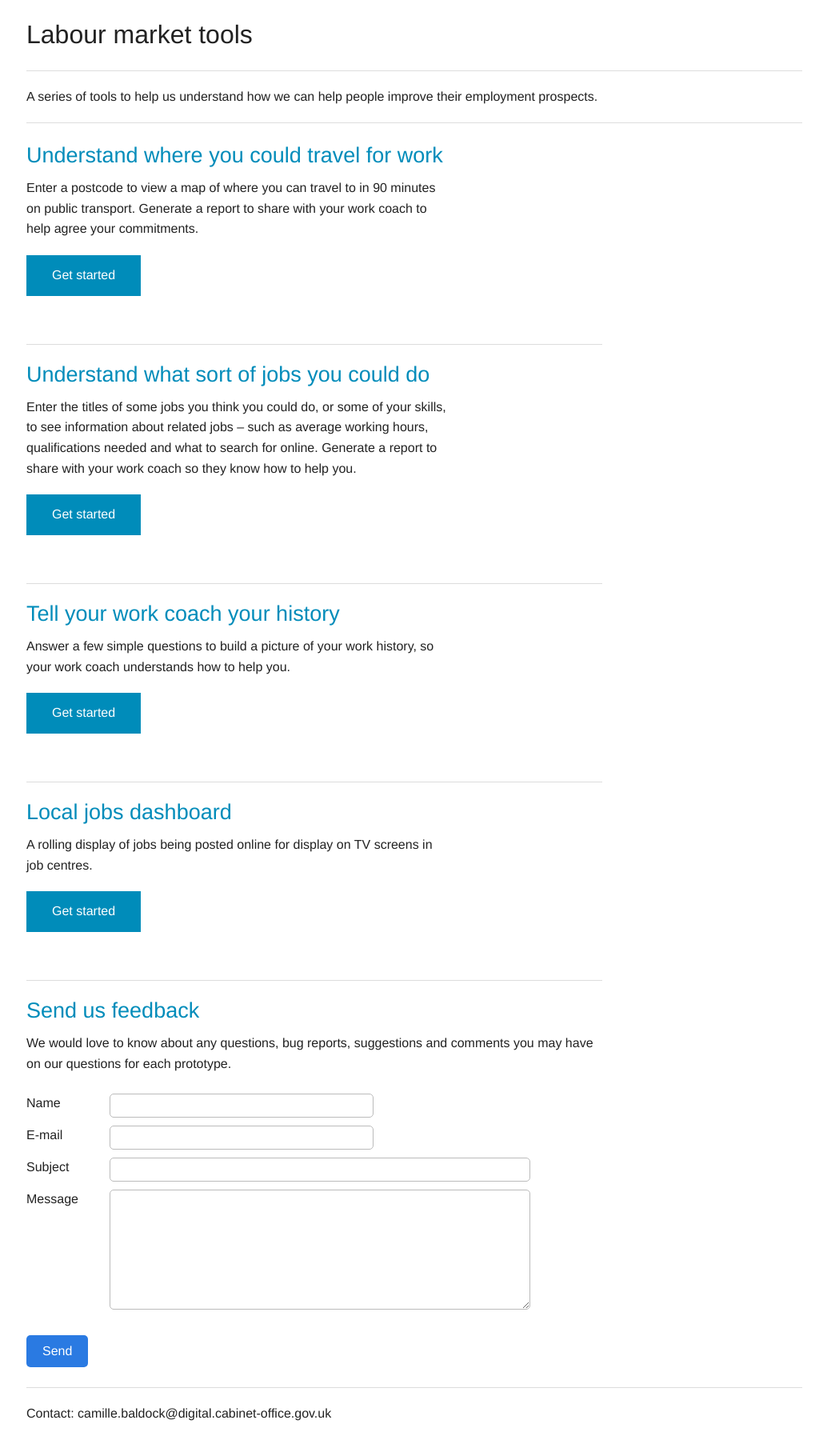
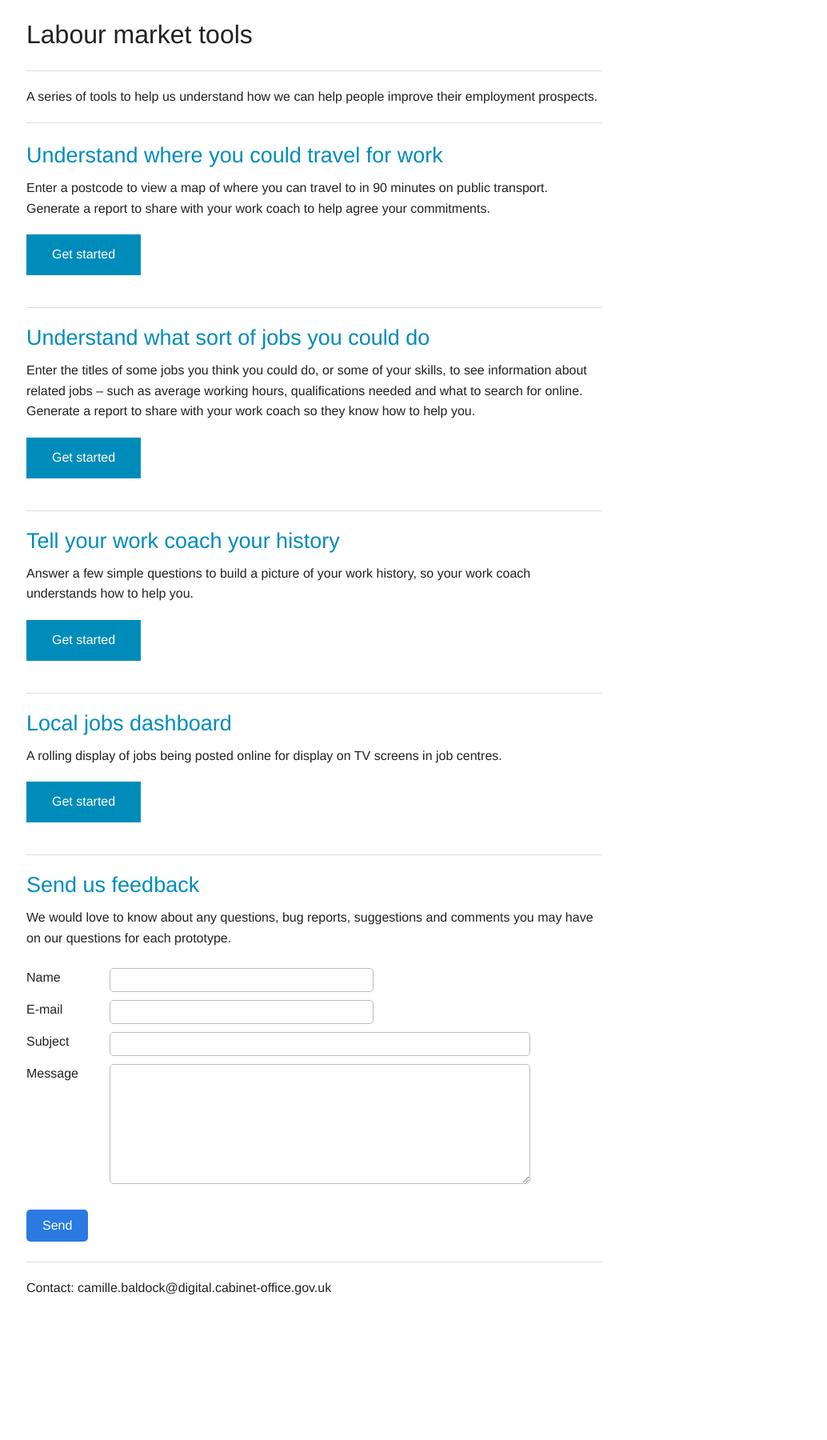
Before and after one commit to lm-tools/lmt-information, a Jekyll site: the page built from jekyll_source/index.html, in a window 1280 px wide. Shown: the whole page at 80% size, without its empty margins (122-1156 px from the left). Built offline with Jekyll 4.4.1, drawn with Linux system fonts in a browser that asks for light colours; after the commit the page ends 1643 px from its top, so only the background shows below that.

Commit message:
Clean up grid markup and css

```diff
--- a/jekyll_source/_layouts/default.html
+++ b/jekyll_source/_layouts/default.html
@@ -5,19 +5,19 @@
 
   <body>
     <div class="row">
-      <div class="large-12 columns">
+      <div class="medium-9 columns">
         <h1>Labour market tools</h1>
         <hr/>
+
         <p>A series of tools to help us understand how we can help people improve their employment prospects.
         <hr/>
+
       </div>
     </div>
 
 
     <div class="row">
-
-
-      <div class="large-9 columns" role="content">
+      <div class="medium-9 columns" role="content">
 
         <div id="success" style="display: none;" data-alert class="panel">
           <b>Thank you for your feedback!</b>
@@ -52,21 +52,17 @@
               <button type="submit">Send</button>
             </form>
         </article>
+        <hr/>
 
       </div>
-
     </div>
 
     <footer class="row">
-      <div class="large-12 columns">
-        <hr/>
-        <div class="row">
-          <div class="large-6 columns">
-            <p>Contact: camille.baldock@digital.cabinet-office.gov.uk</p>
-          </div>
-        </div>
+      <div class="columns">
+        <p>Contact: camille.baldock@digital.cabinet-office.gov.uk</p>
       </div>
     </footer>
+
     <script>
       function getParameterByName(name) {
         name = name.replace(/[\[]/, "\\[").replace(/[\]]/, "\\]");
--- a/jekyll_source/index.html
+++ b/jekyll_source/index.html
@@ -3,59 +3,29 @@ layout: default
 ---
 
 <article>
-
   <h3><a href="https://lmt-situational.herokuapp.com/">Understand where you could travel for work</a></h3>
-
-  <div class="row">
-    <div class="large-9 columns">
   <p>Enter a postcode to view a map of where you can travel to in 90 minutes on public transport. Generate a report to share with your work coach to help agree your commitments.</p>
   <p><a class="button" href="https://lmt-situational.herokuapp.com/">Get started</a></p>
-    </div>
-  </div>
 </article>
-
 <hr/>
 
 <article>
-
   <h3><a href="https://lmt-situational.herokuapp.com/sectors/">Understand what sort of jobs you could do</a></h3>
-
-  <div class="row">
-    <div class="large-9 columns">
   <p>Enter the titles of some jobs you think you could do, or some of your skills, to see information about related jobs – such as average working hours, qualifications needed and what to search for online. Generate a report to share with your work coach so they know how to help you.</p>
   <p><a class="button" href="https://lmt-situational.herokuapp.com/sectors/">Get started</a></p>
-    </div>
-  </div>
 </article>
-
 <hr/>
 
 <article>
-
   <h3><a href="https://lmt-local-jobs-dashboard.herokuapp.com">Tell your work coach your history</a></h3>
-
-  <div class="row">
-    <div class="large-9 columns">
   <p>Answer a few simple questions to build a picture of your work history, so your work coach understands how to help you.</p>
   <p><a class="button" href="https://lmt-situational.herokuapp.com/history/details">Get started</a></p>
-    </div>
-  </div>
-
 </article>
-
 <hr/>
 
 <article>
-
   <h3><a href="https://lmt-local-jobs-dashboard.herokuapp.com">Local jobs dashboard</a></h3>
-
-  <div class="row">
-    <div class="large-9 columns">
   <p>A rolling display of jobs being posted online for display on TV screens in job centres.</p>
   <p><a class="button" href="https://lmt-local-jobs-dashboard.herokuapp.com">Get started</a></p>
-    </div>
-  </div>
-
 </article>
-
 <hr/>
```
Lines whose indentation alone changed are shown as unchanged.
